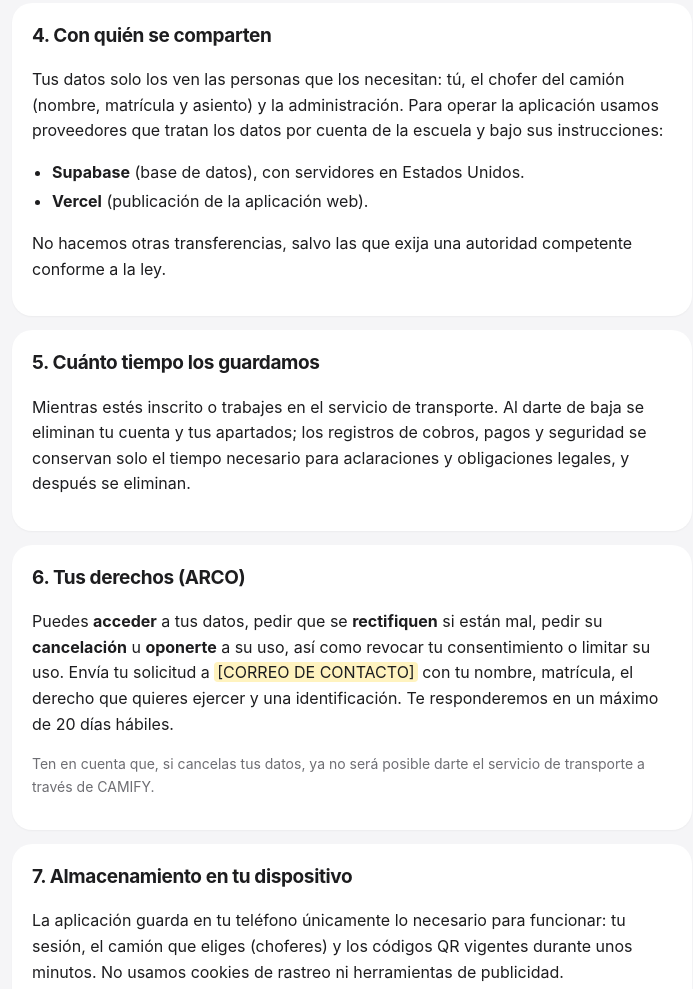
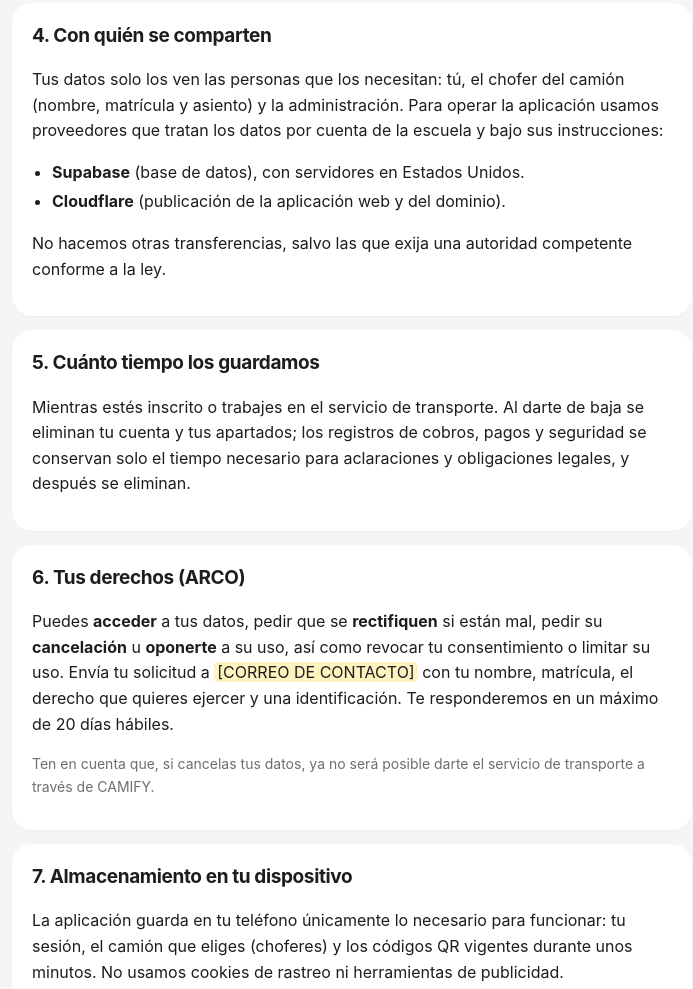
Before and after one commit to ThaDevil-Pro/transporte-pwa, a website: page public/privacidad.html in a window 1280 px wide. Shown: the part 1313-2302 px from the top of the page, without its empty margins (288-981 px from the left). Drawn offline with Linux system fonts and the light colour scheme.

Commit message:
Aviso de privacidad: el sitio ahora se publica en Cloudflare

```diff
--- a/public/privacidad.html
+++ b/public/privacidad.html
@@ -54,7 +54,7 @@
       <p>Tus datos solo los ven las personas que los necesitan: tú, el chofer del camión (nombre, matrícula y asiento) y la administración. Para operar la aplicación usamos proveedores que tratan los datos por cuenta de la escuela y bajo sus instrucciones:</p>
       <ul>
         <li><b>Supabase</b> (base de datos), con servidores en Estados Unidos.</li>
-        <li><b>Vercel</b> (publicación de la aplicación web).</li>
+        <li><b>Cloudflare</b> (publicación de la aplicación web y del dominio).</li>
       </ul>
       <p>No hacemos otras transferencias, salvo las que exija una autoridad competente conforme a la ley.</p>
     </section>
```
